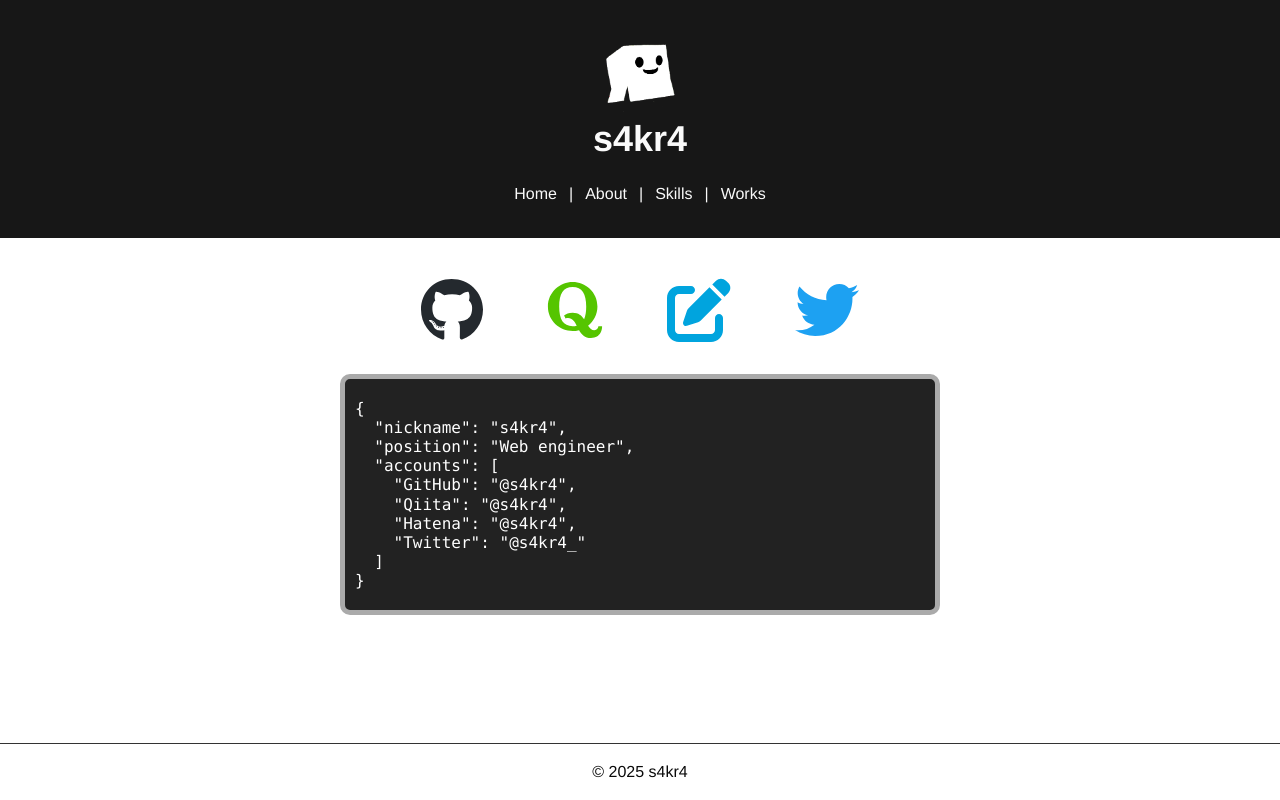
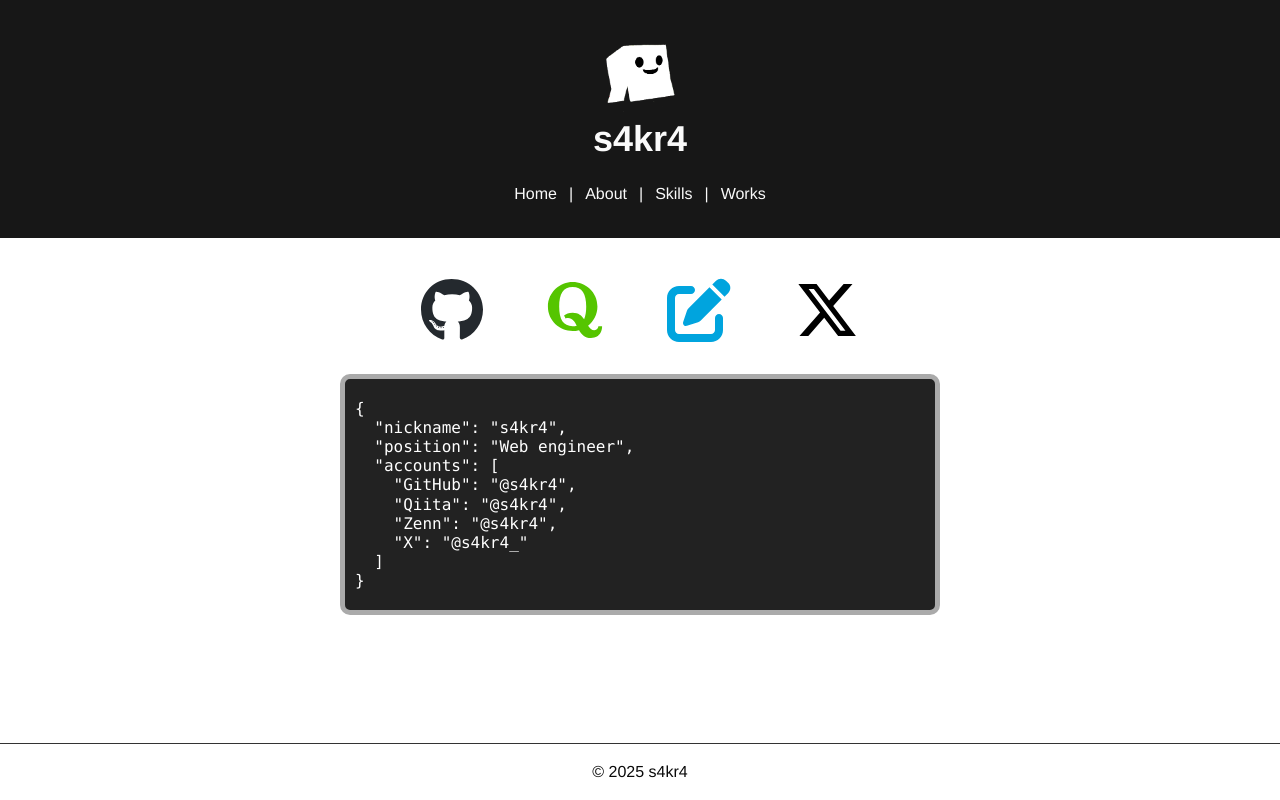
Before and after one commit to s4kr4/s4kr4.com, a Next.js app: page / in a window 1280 px wide. Built offline with nearby package versions, Linux system fonts and the light colour scheme.

Commit message:
Update social links

```diff
--- a/src/components/Profile.tsx
+++ b/src/components/Profile.tsx
@@ -10,8 +10,8 @@ const profileString = `
   "accounts": [
     "GitHub": "@s4kr4",
     "Qiita": "@s4kr4",
-    "Hatena": "@s4kr4",
-    "Twitter": "@s4kr4_"
+    "Zenn": "@s4kr4",
+    "X": "@s4kr4_"
   ]
 }
 `;
--- a/src/components/SocialLinkIcon.module.css
+++ b/src/components/SocialLinkIcon.module.css
@@ -16,10 +16,10 @@
   color: #55c500;
 }
 
-.hatenablog-icon {
+.zenn-icon {
   color: #00a4de;
 }
 
-.twitter-icon {
-  color: #1da1f2;
+.x-icon {
+  color: #000000;
 }
--- a/src/components/SocialLinks.module.css
+++ b/src/components/SocialLinks.module.css
@@ -3,22 +3,3 @@
   justify-content: center;
   gap: 2rem;
 }
-
-.link {
-  color: inherit;
-  text-decoration: none;
-}
-
-.qiitaText {
-  font-size: 1.5rem;
-  font-weight: bold;
-  color: #55c500;
-}
-
-.twitterIcon {
-  color: #1da1f2;
-}
-
-.whiteIcon {
-  color: white;
-}
--- a/src/components/SocialLinks.tsx
+++ b/src/components/SocialLinks.tsx
@@ -3,8 +3,7 @@ import styles from "./SocialLinks.module.css";
 import { IconProp } from "@fortawesome/fontawesome-svg-core";
 import {
   faGithub,
-  faQuora,
-  faTwitter,
+  faQuora, faXTwitter
 } from "@fortawesome/free-brands-svg-icons";
 import { faEdit } from "@fortawesome/free-solid-svg-icons";
 
@@ -34,16 +33,16 @@ const sites: Array<Site> = [
   {
     icon: faEdit,
     text: "Blog",
-    url: "http://s4kr4.hatenablog.com/",
+    url: "https://zenn.dev/s4kr4",
     option: "vertical",
-    modifier: "hatenablog-icon",
+    modifier: "zenn-icon",
   },
   {
-    icon: faTwitter,
-    text: "Twitter",
-    url: "https://twitter.com/s4kr4_",
+    icon: faXTwitter,
+    text: "X",
+    url: "https://x.com/s4kr4_",
     option: "vertical",
-    modifier: "twitter-icon",
+    modifier: "x-icon",
   },
 ];
 
```
